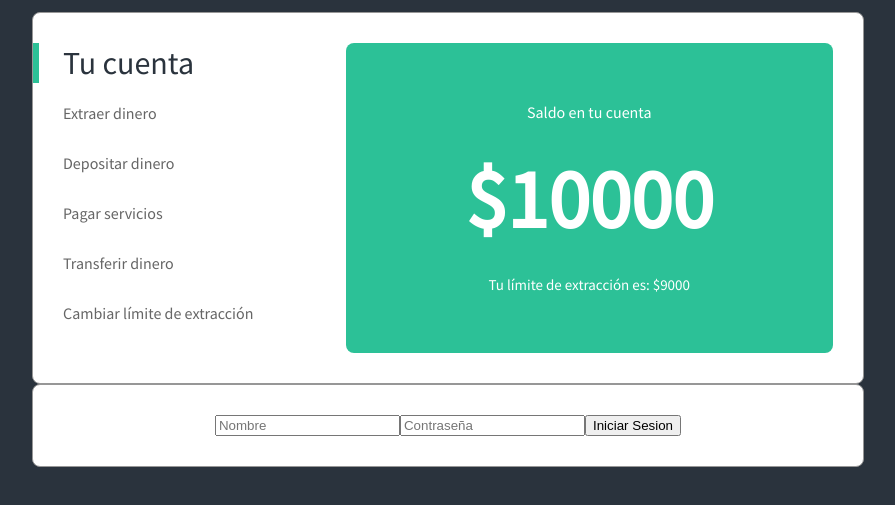
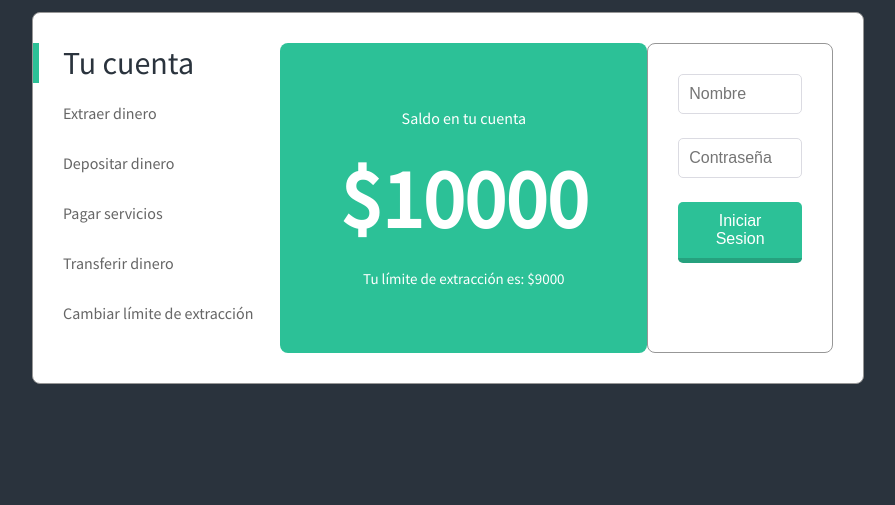
Before and after one commit to mikef123/AcamicaCv, a plain HTML site: page Home-banking/index.html in a window 1280 px wide. Shown: the part 149-654 px from the top of the page, without its empty margins (192-1087 px from the left). Drawn offline with nearby package versions, Linux system fonts and the light colour scheme.

Commit message:
Ajuste pantalla inicio sesion

```diff
--- a/Home-banking/css/style.css
+++ b/Home-banking/css/style.css
@@ -1,14 +1,11 @@
 body {
     margin: 0;
-
     font-family: "Source Sans Pro", sans-serif;
-
     background-color: #2a333d;
 }
 
 .avatar {
     display: inline-block;
-
     vertical-align: text-bottom;
 }
 
@@ -16,7 +13,6 @@ body {
     display: inline-block;
     width: 200px;
     height: 50px;
-
     text-align: left;
     vertical-align: text-bottom;
 }
@@ -24,7 +20,6 @@ body {
 .align-left {
     display: flex;
     padding: 8px;
-
     align-items: center;
 }
 
@@ -32,11 +27,9 @@ body {
     padding-left: 24px;
     margin: 0;
     margin-left: -30px;
-
     font-family: "Source Sans Pro";
     font-size: 32px;
     font-weight: normal;
-
     color: #2a333d;
     border-left: 6px solid #2cc197;
 }
@@ -46,7 +39,6 @@ body {
     width: 65%;
     margin: 7% auto 0;
     margin-bottom: 15px;
-
     justify-content: space-between;
 }
 
@@ -59,33 +51,26 @@ body {
     display: inline-block;
     margin-right: 10px;
     overflow: hidden;
-
     font-size: 14px;
-
     text-overflow: ellipsis;
-
     color: #fff;
 }
 
 .links {
     position: relative;
-
     display: block;
     padding: 0;
     margin: 20px 0;
     margin-bottom: 30px;
-
     font-family: "Source Sans Pro";
     font-size: 16px;
-
     cursor: pointer;
     -webkit-transition: all .6s ease-in-out;
-       -moz-transition: all .6s ease-in-out;
-         -o-transition: all .6s ease-in-out;
-            transition: all .6s ease-in-out;
+    -moz-transition: all .6s ease-in-out;
+    -o-transition: all .6s ease-in-out;
+    transition: all .6s ease-in-out;
     text-align: left;
     vertical-align: text-bottom;
-
     color: #666;
     border: 0;
     background-color: transparent;
@@ -93,7 +78,6 @@ body {
 
 .links:hover {
     margin-left: 10px;
-
     color: #2cc197;
 }
 
@@ -103,11 +87,9 @@ body {
     padding: 30px;
     margin: 0 auto;
     box-sizing: border-box;
-
     border: 1px solid #979797;
     border-radius: 8px;
     background-color: #fff;
-
     justify-content: center;
 }
 
@@ -115,13 +97,10 @@ body {
     display: flex;
     width: 65%;
     box-sizing: border-box;
-
     text-align: center;
-
     color: white;
     border-radius: 8px;
     background-color: #2cc197;
-
     align-items: center;
 }
 
@@ -139,46 +118,64 @@ body {
     margin-top: 5%;
     margin-bottom: 5%;
     overflow: hidden;
-
     font-size: 6.5vw;
-
     text-align: center;
     text-overflow: ellipsis;
 }
 
 #limite-extraccion {
     overflow: hidden;
+    font-size: 15px;
+    text-overflow: ellipsis;
+}
 
-    font-size: 15px;
+.iniciarSesion {
+    font-family: "Source Sans Pro";
+    display: block;
+    width: 30%;
+    text-align: center;
+}
 
-    text-overflow: ellipsis;
+.iniciarSesion input {
+    width: 100%;
+    padding: 10px;
+    font-size: 16px;
+    border: 1px solid #dbdbe2;
+    border-radius: 5px;
+    box-sizing: border-box;
+    margin-bottom: 24px;
+}
+
+.iniciarSesion button {
+    background: #2cc197;
+    color: white;
+    padding: 10px 15px;
+    border-radius: 5px;
+    font-size: 16px;
+    border: none;
+    border-bottom: 5px solid #26a17e;
+    display: inline-block;
 }
 
 @media only screen and (max-width: 800px) {
     .white-container {
         flex-direction: column-reverse;
     }
-
     .green-container {
         width: 100%;
         margin-bottom: 20px;
     }
-
     #saldo-cuenta {
         font-size: 8.5vw;
     }
-
     .menu-container {
         width: 100%;
     }
-
     .header {
         margin-bottom: 10px;
         flex-direction: column;
-
         align-items: center;
     }
-
     .logo {
         margin-bottom: 10px;
     }
--- a/Home-banking/index.html
+++ b/Home-banking/index.html
@@ -35,12 +35,12 @@
                 <p id="limite-extraccion">Tu límite de extracción es: </p>
             </div>
         </div>
+        <form class="iniciarSesion white-container" action="">
+            <input type="text" placeholder="Nombre">
+            <input type="password" placeholder="Contraseña">
+            <button type="button"> Iniciar Sesion</button>
+        </form>
     </div>
-    <form class="iniciarSesion white-container" action="">
-        <input type="text" placeholder="Nombre">
-        <input type="password" placeholder="Contraseña">
-        <button type="button"> Iniciar Sesion</button>
-    </form>
 </body>
 
 </html>
```
